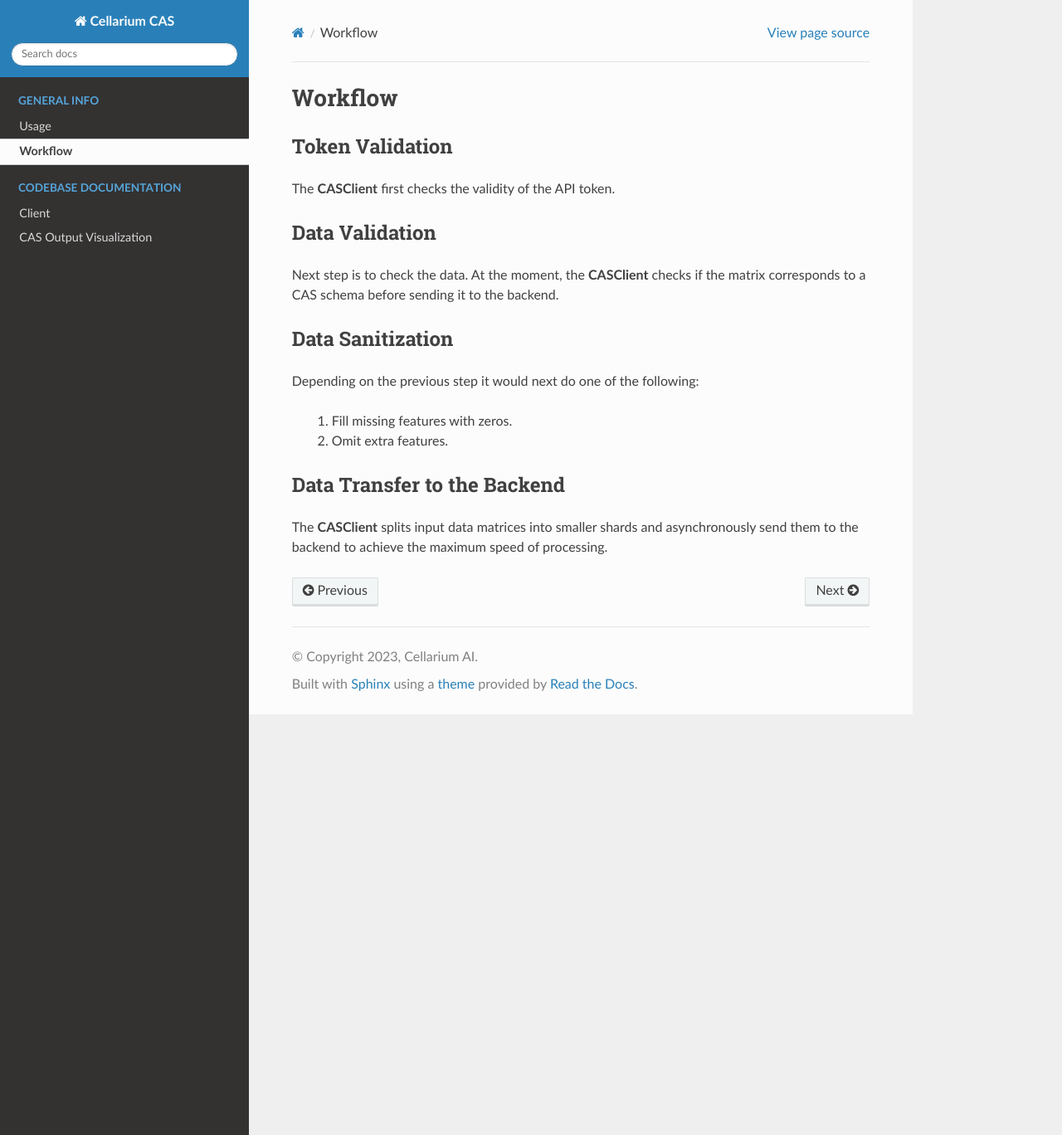
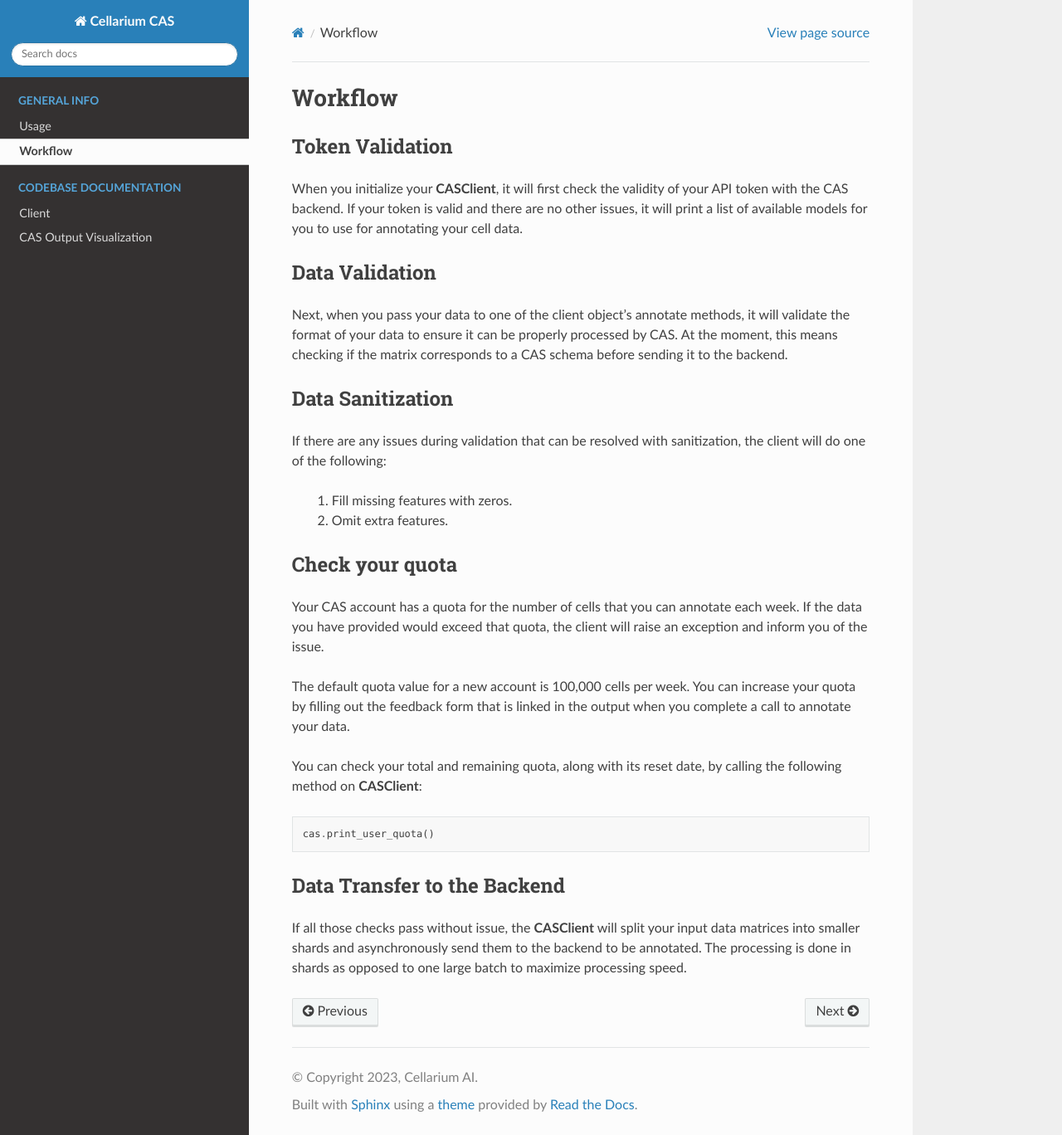
Before and after one commit to cellarium-ai/cellarium-cas, a Sphinx documentation site: the page built from docs/source/modules/workflow.rst, in a window 1280 px wide and 1368 px high. Shown: the whole window at 83% size. Built offline with Sphinx 7.4.7 and the Read the Docs theme 2.0.0, drawn with Linux system fonts in a browser that asks for light colours; pages that are not in the unit, such as notebooks, are missing from menus; the version number could not be read and is left out.

Commit message:
Updating client docs for the big release (#67)

```diff
--- a/docs/source/modules/installation_template.rst
+++ b/docs/source/modules/installation_template.rst
@@ -2,6 +2,11 @@
 
 Installation
 ############
+
+Prerequisites
++++++++++++++
+
+The cellarium-cas package officially supports Python versions between 3.7 and 3.10.  We recommend using Python 3.10.
 
 From github repository
 ++++++++++++++++++++++
--- a/docs/source/modules/workflow.rst
+++ b/docs/source/modules/workflow.rst
@@ -6,23 +6,40 @@
 Token Validation
 ++++++++++++++++
 
-The **CASClient** first checks the validity of the API token.
+When you initialize your **CASClient**, it will first check the validity of your API token with the CAS backend.
+If your token is valid and there are no other issues, it will print a list of available models for you to use for
+annotating your cell data.
 
 Data Validation
 +++++++++++++++
 
-Next step is to check the data. At the moment, the **CASClient** checks if the matrix corresponds to a CAS schema
-before sending it to the backend.
+Next, when you pass your data to one of the client object's annotate methods, it will validate the format of your
+data to ensure it can be properly processed by CAS. At the moment, this means checking if the matrix corresponds to
+a CAS schema before sending it to the backend.
 
 Data Sanitization
 +++++++++++++++++
 
-Depending on the previous step it would next do one of the following:
+If there are any issues during validation that can be resolved with sanitization, the client will do one of the following:
 
     1. Fill missing features with zeros.
     2. Omit extra features.
 
+Check your quota
+++++++++++++++++
+
+Your CAS account has a quota for the number of cells that you can annotate each week.  If the data you have provided
+would exceed that quota, the client will raise an exception and inform you of the issue.
+
+The default quota value for a new account is 100,000 cells per week.  You can increase your quota by filling out the
+feedback form that is linked in the output when you complete a call to annotate your data.
+
+You can check your total and remaining quota, along with its reset date, by calling the following method on **CASClient**::
+
+    cas.print_user_quota()
+
 Data Transfer to the Backend
 ++++++++++++++++++++++++++++
-The **CASClient** splits input data matrices into smaller shards and asynchronously send them to the backend to achieve
-the maximum speed of processing.
+If all those checks pass without issue, the **CASClient** will split your input data matrices into smaller shards and
+asynchronously send them to the backend to be annotated.  The processing is done in shards as opposed to one large
+batch to maximize processing speed.
```
Also changed, not shown: docs/source/modules/usage.rst (+6 -6 lines).
